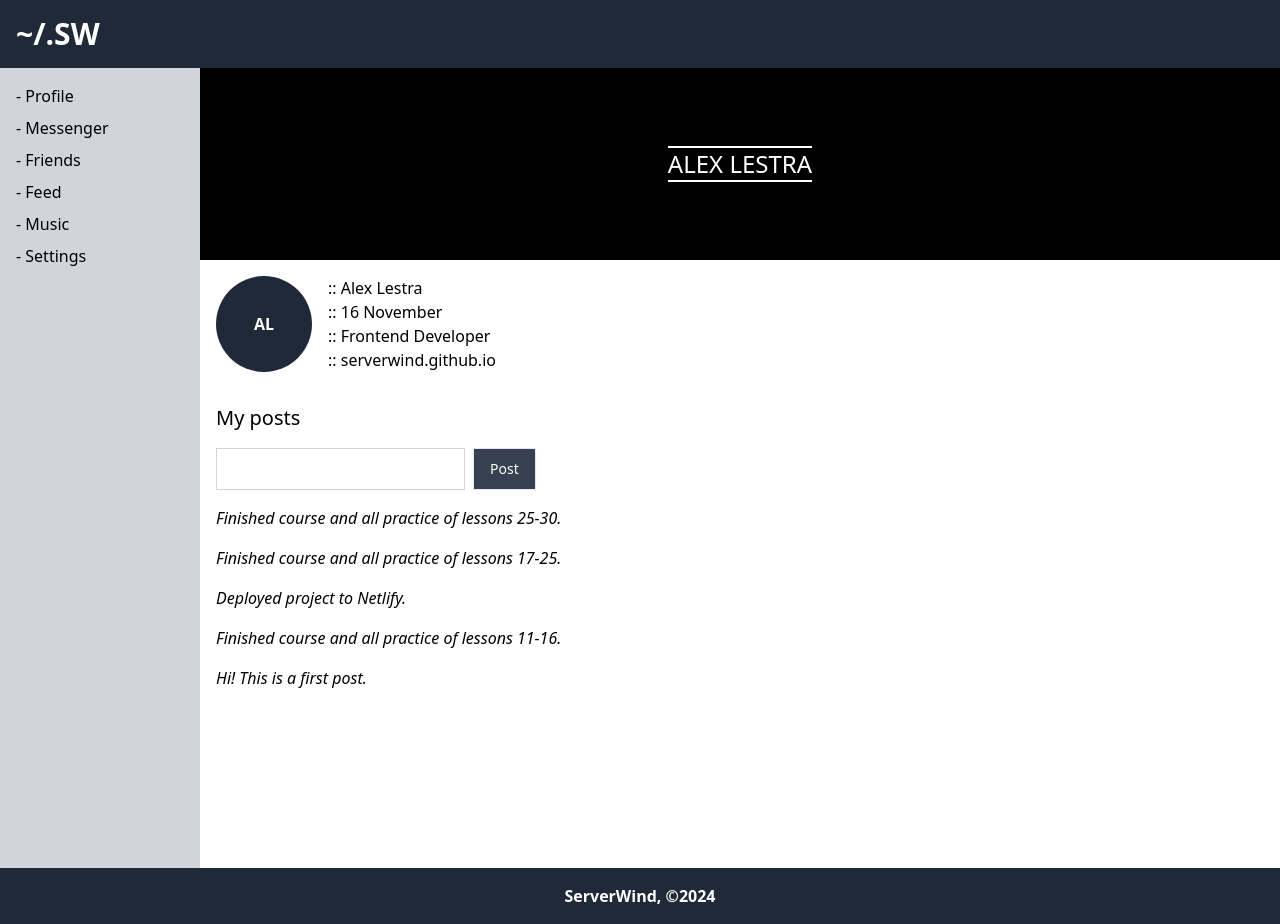
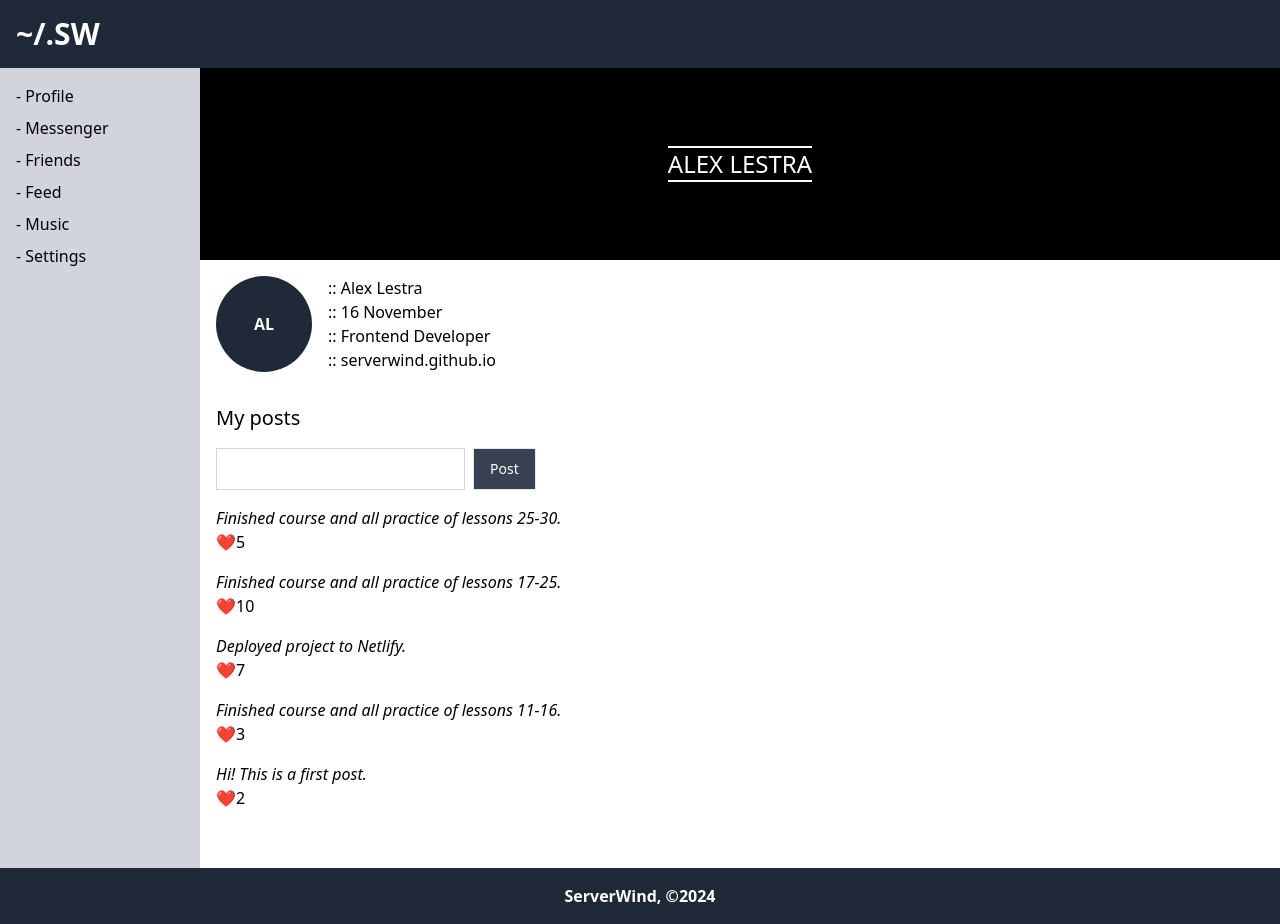
Before and after one commit to serverwind/social-react, a React (Vite) app: page / in a window 1280 px wide. Built offline with nearby package versions, Linux system fonts and the light colour scheme.

Commit message:
Post likes functional

```diff
--- a/src/components/Profile/Posts/Post/Post.jsx
+++ b/src/components/Profile/Posts/Post/Post.jsx
@@ -1,5 +1,21 @@
-function Post({ id, post }) {
-  return <div key={id} className="italic mb-4">{ post }</div>;
+import { likeActionCreator } from "../../../../data/store";
+
+function Post({ id, post, likes, dispatch }) {
+  function like() {
+    likes++;
+    let action = likeActionCreator(id, likes);
+    dispatch(action);
+  }
+
+  return (
+    <div className="mb-4">
+      <div className="italic mb-2">{post}</div>
+      <div>
+        <button onClick={like}>❤</button>
+        <span>{likes}</span>
+      </div>
+    </div>
+  );
 }
 
 export { Post };
--- a/src/components/Profile/Posts/Posts.jsx
+++ b/src/components/Profile/Posts/Posts.jsx
@@ -11,7 +11,7 @@ function Posts({ posts, dispatch }) {
    */
   function stateText() {
     let text = newPostText.current.value;
-    let action = stateTextActionCreator(text)
+    let action = stateTextActionCreator(text);
     dispatch(action);
   }
 
@@ -32,8 +32,8 @@ function Posts({ posts, dispatch }) {
       </div>
 
       <div>
-        {posts.posts.map((post, index) => (
-          <Post key={index} post={post.post} />
+        {posts.posts.map((post) => (
+          <Post id={post.id} key={post.id} post={post.post} likes={post.likes} dispatch={dispatch} />
         ))}
       </div>
     </div>
--- a/src/data/store.js
+++ b/src/data/store.js
@@ -10,11 +10,11 @@ let state = {
     ],
     posts: {
       posts: [
-        { id: "1", post: "Finished course and all practice of lessons 25-30." },
-        { id: "2", post: "Finished course and all practice of lessons 17-25." },
-        { id: "3", post: "Deployed project to Netlify." },
-        { id: "4", post: "Finished course and all practice of lessons 11-16." },
-        { id: "5", post: "Hi! This is a first post." },
+        { id: "1", post: "Finished course and all practice of lessons 25-30.", likes: "5" },
+        { id: "2", post: "Finished course and all practice of lessons 17-25.", likes: "10" },
+        { id: "3", post: "Deployed project to Netlify.", likes: "7" },
+        { id: "4", post: "Finished course and all practice of lessons 11-16.", likes: "3" },
+        { id: "5", post: "Hi! This is a first post.", likes: "2" },
       ],
       input: { text: "" },
     },
@@ -62,6 +62,14 @@ let state = {
         this._data.posts.input.text = action.text;
         this.render();
         break;
+      case "LIKE":
+        this._data.posts.posts.filter((post) => {
+          if (post.id === action.id) {
+            post.likes = action.likes;
+          }
+        });
+        this.render();
+        break;
       case "CHANGE-MESSENGER-INPUT":
         this._data.messenger.input.text = action.text;
         this.render();
@@ -91,4 +99,8 @@ function messengerInputActionCreator(text) {
   return { type: "CHANGE-MESSENGER-INPUT", text };
 }
 
-export { state, newPostActionCreater, stateTextActionCreator, messengerInputActionCreator, sendMessageActionCreator };
+function likeActionCreator(id, likes) {
+  return { type: "LIKE", id, likes };
+}
+
+export { state, newPostActionCreater, stateTextActionCreator, messengerInputActionCreator, sendMessageActionCreator, likeActionCreator };
```
